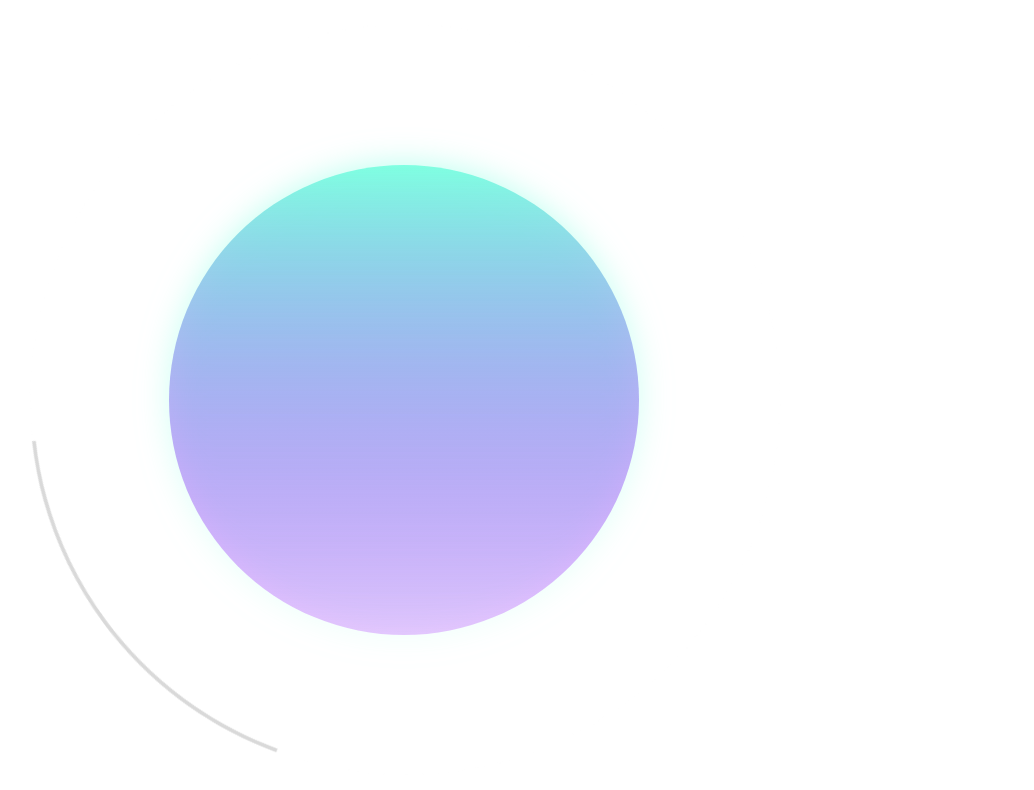
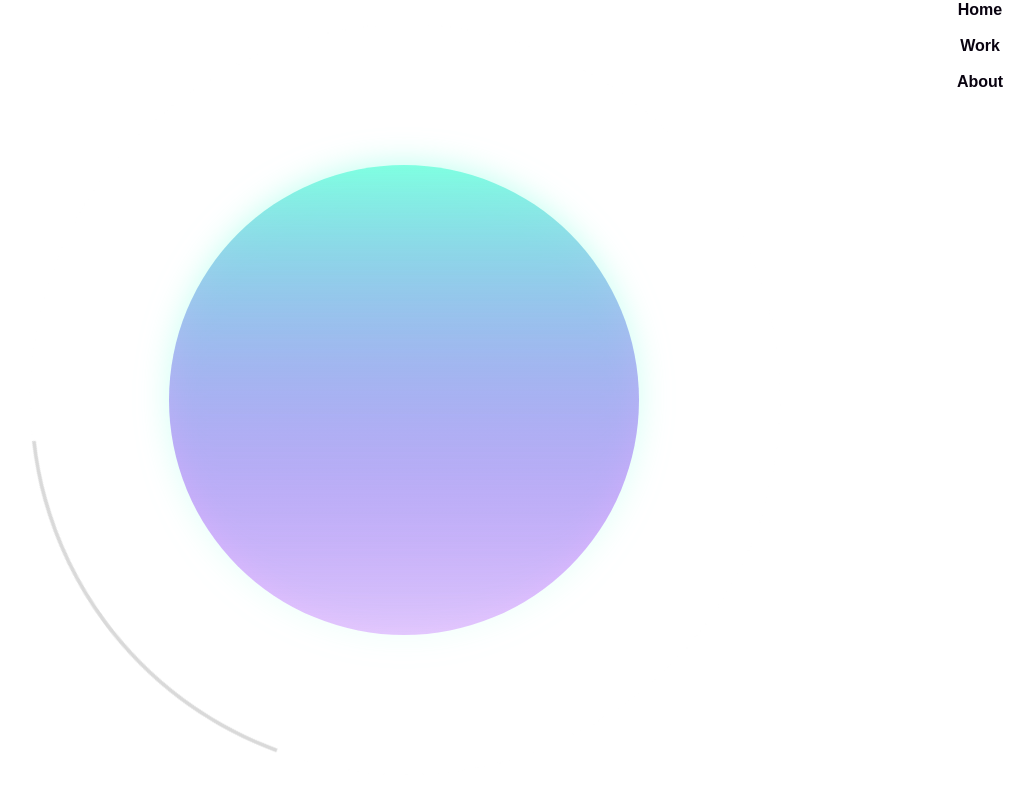
Before and after one commit to thenickfer/portfolio, a React (Vite) app: page / in a window 1280 px wide. Shown: the top 790 px of the page, without its empty margins (236-1270 px from the left). Built offline with nearby package versions, Linux system fonts and the light colour scheme.

Commit message:
still trying to center buttons

```diff
--- a/src/App.css
+++ b/src/App.css
@@ -1,44 +1 @@
-#root {
-  max-width: 1280px;
-  margin: 0 auto;
-  padding: 2rem;
-  text-align: center;
-}
-
-.logos {
-  display: flex;
-  justify-content: center;
-  justify-self: center;
-  align-items: center;
-}
-
-.logo {
-  position: absolute;
-}
-
-.logo.orb {
-  filter: drop-shadow(0 0 1rem #7fffe194);
-}
-
-@keyframes logo-spin {
-  from {
-    transform: rotate(0deg);
-  }
-
-  to {
-    transform: rotate(360deg);
-  }
-}
-
-@media (prefers-reduced-motion: no-preference) {
-  img:nth-of-type(2).logo {
-    animation: logo-spin infinite 20s linear;
-  }
-}
-
-@media (prefers-color-scheme: light) {
-  #root {
-    color: #120621;
-    background-color: #ffffff;
-  }
-}
+#root {}
--- a/src/App.tsx
+++ b/src/App.tsx
@@ -1,21 +1,13 @@
 import { useState } from 'react'
-import elipse from './assets/Ellipse.svg'
-import circle from './assets/Animation.svg'
+
 import './App.css'
+import Home from './Menu.tsx';
 
 
 function App() {
-  const [count, setCount] = useState(0)
-
   return (
-    <>
-      <div className='logos'>
-        <img src={elipse} alt="elipse" className='logo orb' />
-        <img src={circle} alt="circle" className='logo circle' />
-      </div>
-
-    </>
-  )
+    <Home />
+  );
 }
 
 export default App
--- /dev/null
+++ b/src/Menu.css
@@ -0,0 +1,94 @@
+.logos {
+    position: relative;
+    display: flex;
+    justify-content: center;
+    align-items: center;
+}
+
+.logo {
+    position: absolute;
+}
+
+.logo-container {
+    background-color: transparent;
+    width: 100%;
+    height: 100%;
+    display: flex;
+    justify-content: center;
+    align-items: center;
+    position: absolute;
+}
+
+.logo.orb {
+    filter: drop-shadow(0 0 1rem #7fffe194);
+}
+
+@keyframes logo-spin {
+    from {
+        transform: rotate(0deg);
+    }
+
+    to {
+        transform: rotate(360deg);
+    }
+}
+
+@media (prefers-reduced-motion: no-preference) {
+    img:nth-of-type(2).logo {
+        animation: logo-spin infinite 20s linear;
+    }
+}
+
+@media (prefers-color-scheme: light) {
+    #root {
+        color: #090310;
+        background-color: #ffffff;
+    }
+}
+
+.options {
+    display: flex;
+    flex-direction: column;
+    justify-content: center;
+    align-items: end;
+    gap: 1rem;
+}
+
+@media only screen and (max-width: 600px) {
+    .options {
+        flex-direction: row;
+        justify-content: center;
+    }
+}
+
+button {
+    color: #ffffff;
+    border: none;
+    border-radius: 0.5rem;
+    font-size: 1rem;
+    font-weight: 700;
+    cursor: pointer;
+    transition: background-color 0.3s;
+    background-color: transparent;
+    width: 10%;
+    height: 5%;
+
+}
+
+@media (prefers-color-scheme: light) {
+    button {
+        color: #090310;
+    }
+}
+
+button.option:hover {
+    filter: drop-shadow(0 0 1rem #7fffe194);
+    scale: 1.1;
+}
+
+.container {
+    min-width: 100vw;
+    min-height: 100vh;
+    overflow: hidden;
+    position: relative;
+}
--- /dev/null
+++ b/src/Menu.tsx
@@ -0,0 +1,34 @@
+import { useState } from 'react'
+import elipse from './assets/Ellipse.svg'
+import circle from './assets/Animation.svg'
+import './Menu.css'
+
+
+function Home() {
+    return (
+        <div className='container'>
+            <div className='logo-container'>
+                <div className='logos'>
+                    <img src={elipse} alt="elipse" className='logo orb' />
+                    <img src={circle} alt="circle" className='logo circle' />
+                </div>
+            </div>
+
+            <div className="options">
+
+                <button className="option">
+                    Home
+                </button>
+                <button className="option">
+                    Work
+                </button>
+                <button className="option">
+                    About
+                </button>
+
+            </div>
+        </div>
+    )
+}
+
+export default Home
--- a/src/index.css
+++ b/src/index.css
@@ -5,7 +5,7 @@
 
   color-scheme: light dark;
   color: rgba(255, 255, 255);
-  background-color: #120621;
+
 
   font-synthesis: none;
   text-rendering: optimizeLegibility;
@@ -14,9 +14,8 @@
 }
 
 body {
+  background-color: #120621;
   margin: 0;
-  display: flex;
-  place-items: center;
   min-width: 320px;
   min-height: 100vh;
   max-width: 100%;
@@ -28,8 +27,13 @@ h1 {
 }
 
 @media (prefers-color-scheme: light) {
-  :root {
-    color: #120621;
+  body {
+    color: #0a0313;
     background-color: #ffffff;
   }
+
+  :root {
+    color: #0a0313;
+
+  }
 }
--- a/src/main.tsx
+++ b/src/main.tsx
@@ -2,7 +2,7 @@ import { StrictMode } from 'react'
 import { createRoot } from 'react-dom/client'
 import App from './App.tsx'
 import './index.css'
-import { extendTheme } from '@chakra-ui/react'
+
 
 
 createRoot(document.getElementById('root')!).render(
```
Also changed, not shown: src/Button.tsx (deleted, +0 -7 lines).
